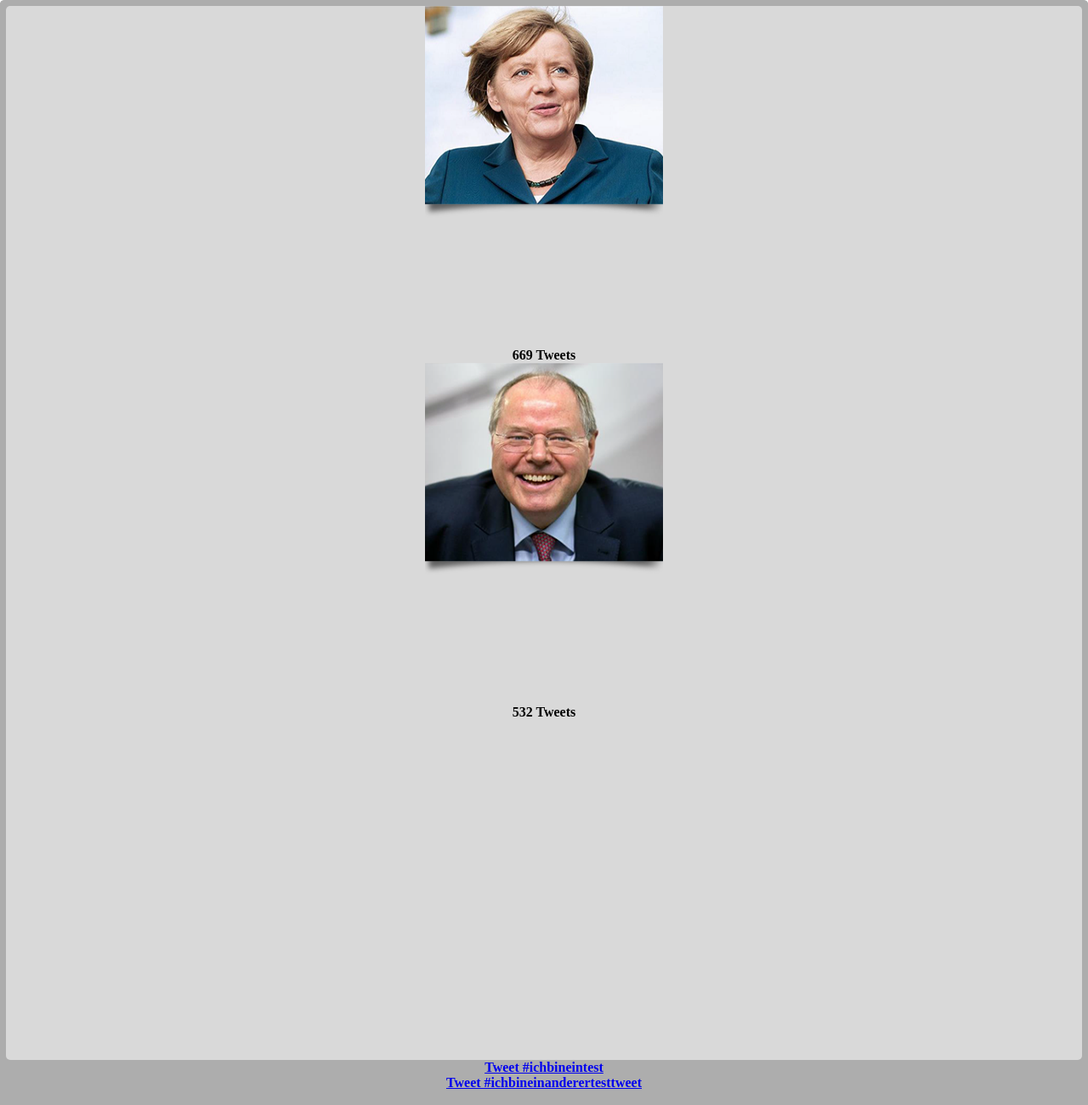
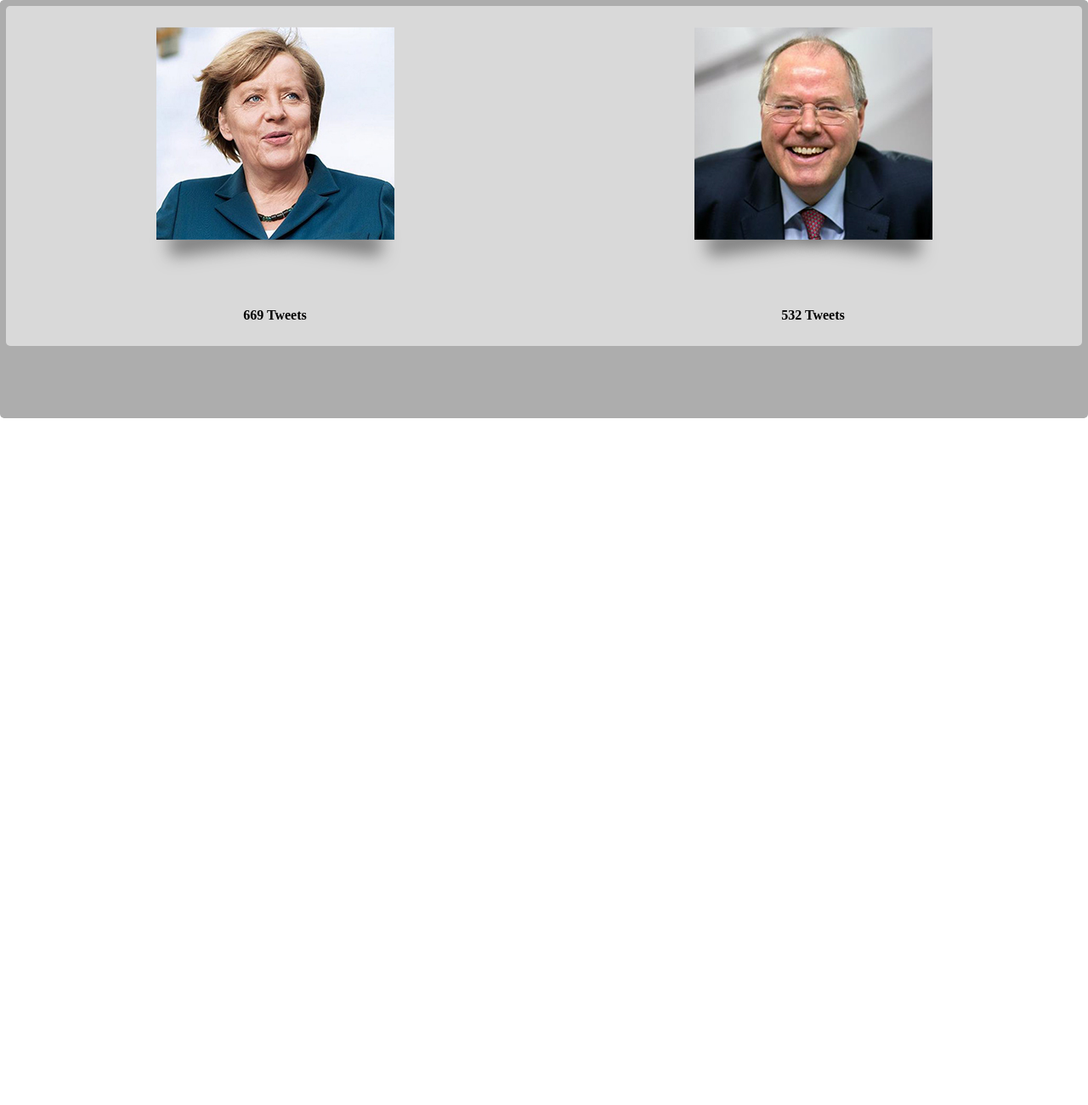
Before and after one commit to Marow/Social-TV-Duell, a plain HTML site: page index.html in a window 1280 px wide. Shown: the top 1300 px of the page at 85% size. After the commit the page ends 800 px from the top, so only its background shows below. Drawn offline with nearby package versions, Linux system fonts and the light colour scheme.

```diff
--- a/index.html
+++ b/index.html
@@ -9,26 +9,27 @@
 <body>
 	<div class="wrapper-tweet">
 		<div class="wrapper">
-			<div class="wrapper-left">
-			<img class="avatar" src="images/angelamerkel_schatten.jpg"><br/><br/><br/><br/><br/>
+			<div class="wrapper-img">
+			<div class="avatar"><img src="images/angelamerkel.jpg"></div>
 			669 Tweets
 			</div>
-			<div class="wrapper-right">
-			<img class="avatar" src="images/peersteinbrueck_schatten.jpg"><br/><br/><br/><br/><br/>
+
+			<div class="wrapper-img">
+			<div class="avatar"><img src="images/peersteinbrueck.jpg"></div>
 			532 Tweets
 			</div>
-
-			<div id="container" style="min-width: 310px; height: 400px; margin: 0 auto"></div>
 		</div>
 
-		<div class="tweet-left">
-			<a href="https://twitter.com/intent/tweet?button_hashtag=ichbineintest" class="twitter-hashtag-button" data-size="large">Tweet #ichbineintest</a>
-<script>!function(d,s,id){var js,fjs=d.getElementsByTagName(s)[0],p=/^http:/.test(d.location)?'http':'https';if(!d.getElementById(id)){js=d.createElement(s);js.id=id;js.src=p+'://platform.twitter.com/widgets.js';fjs.parentNode.insertBefore(js,fjs);}}(document, 'script', 'twitter-wjs');</script>
+		<div class="tweet">
+			<a href="https://twitter.com/intent/tweet?button_hashtag=ichbineintest" class="twitter-hashtag-button" data-size="large"></a>
 		</div>
 
-		<div class="tweet-right">
-			<a href="https://twitter.com/intent/tweet?button_hashtag=ichbineinanderertesttweet" class="twitter-hashtag-button" data-size="large">Tweet #ichbineinanderertesttweet</a>
+		<div class="tweet">
+			<a href="https://twitter.com/intent/tweet?button_hashtag=ichbineinanderertesttweet" class="twitter-hashtag-button" data-size="large"></a>
+		</div>
+
+		<div class="clear"></div>
+	</div>
+
 <script>!function(d,s,id){var js,fjs=d.getElementsByTagName(s)[0],p=/^http:/.test(d.location)?'http':'https';if(!d.getElementById(id)){js=d.createElement(s);js.id=id;js.src=p+'://platform.twitter.com/widgets.js';fjs.parentNode.insertBefore(js,fjs);}}(document, 'script', 'twitter-wjs');</script>
-		</div>
-	</div>
 </body>
```
